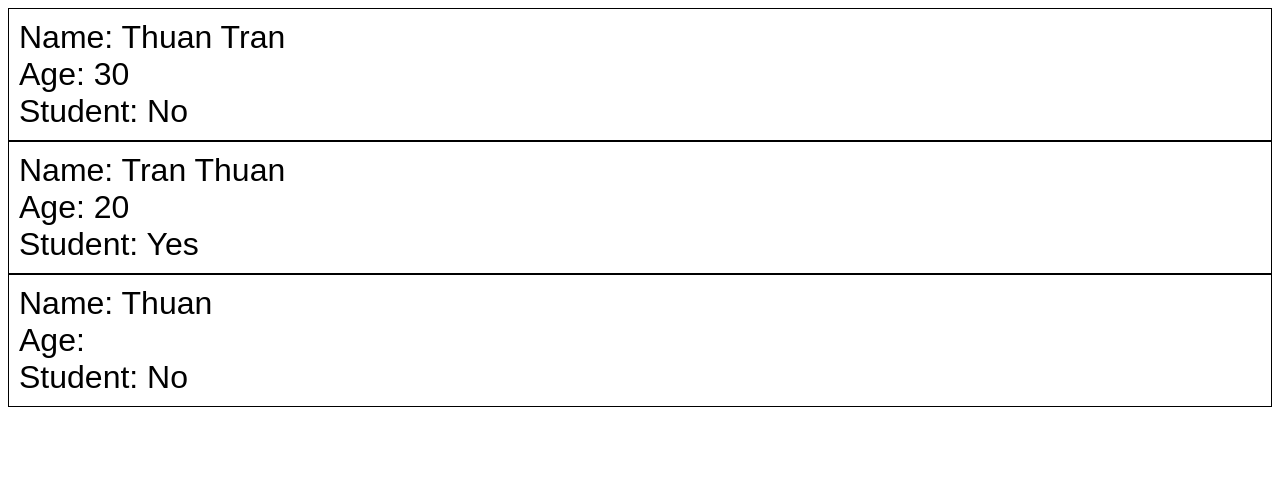
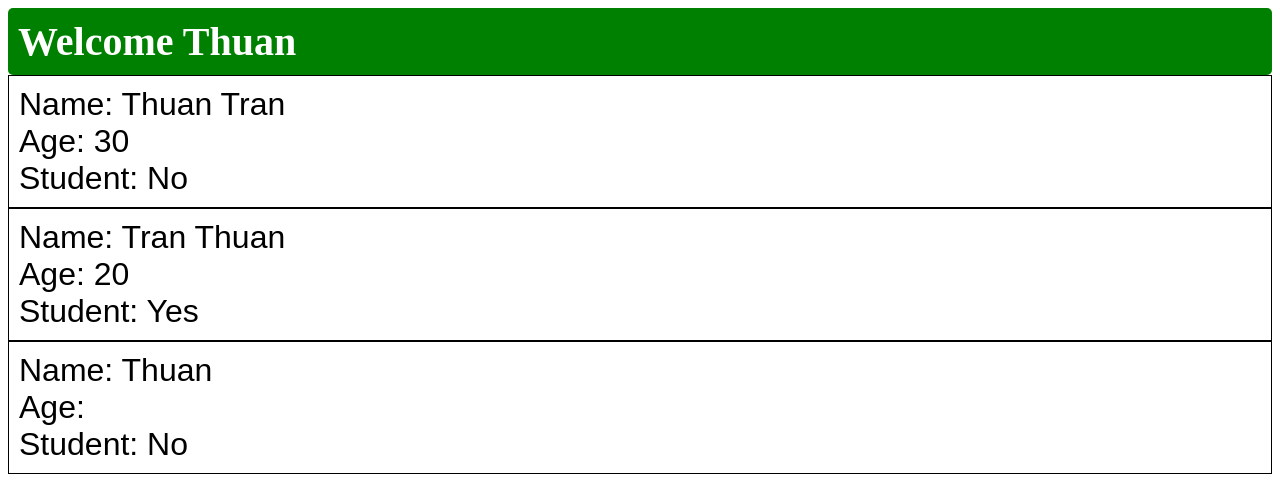
Before and after one commit to thuan410/NT114, a React (Vite) app: page / in a window 1280 px wide. Shown: the top 494 px of the page. Built offline with nearby package versions, Linux system fonts and the light colour scheme.

Commit message:
Thuan commit: second

```diff
--- a/src/App.jsx
+++ b/src/App.jsx
@@ -1,9 +1,12 @@
 
+
+import UserGreeting from "./UserGreeting";
 import Student from "./Student";
 
 function App() {
   return(
   <>
+  <UserGreeting isLoggedIn = {true} username = "Thuan"/>
   <Student name = "Thuan Tran" age = {30} isStudent={false}></Student>
   <Student name = "Tran Thuan" age = {20} isStudent={true}></Student>
   <Student name = "Thuan"></Student>
--- a/src/Student.jsx
+++ b/src/Student.jsx
@@ -1,4 +1,3 @@
-
 function Student(props) {
     return(
         <div className="student">
--- /dev/null
+++ b/src/UserGreeting.jsx
@@ -0,0 +1,14 @@
+
+function UserGreeting(props) {
+    const welcomeMessage = <h2 className="Welcome-message">
+                           Welcome {props.username}
+                           </h2>
+
+    const loginPrompt = <h2 className="login-prompt">
+                        Please log in to continue
+                        </h2>
+
+    return(props.isLoggedIn ? welcomeMessage : loginPrompt);
+}
+
+export default UserGreeting
--- a/src/index.css
+++ b/src/index.css
@@ -1,3 +1,22 @@
+
+.Welcome-message{
+    font-size: 2.5em;
+    background-color: green;
+    color: white;
+    padding: 10px;
+    border-radius: 5px;
+    margin: 0;
+}
+
+.login-prompt{
+    font-size: 2.5em;
+    background-color: red;
+    color: black;
+    padding: 10px;
+    border-radius: 5px;
+    margin: 0;
+}
+
 .student{
     font-family: Arial, Helvetica, sans-serif;
     font-size: 2em;
```
